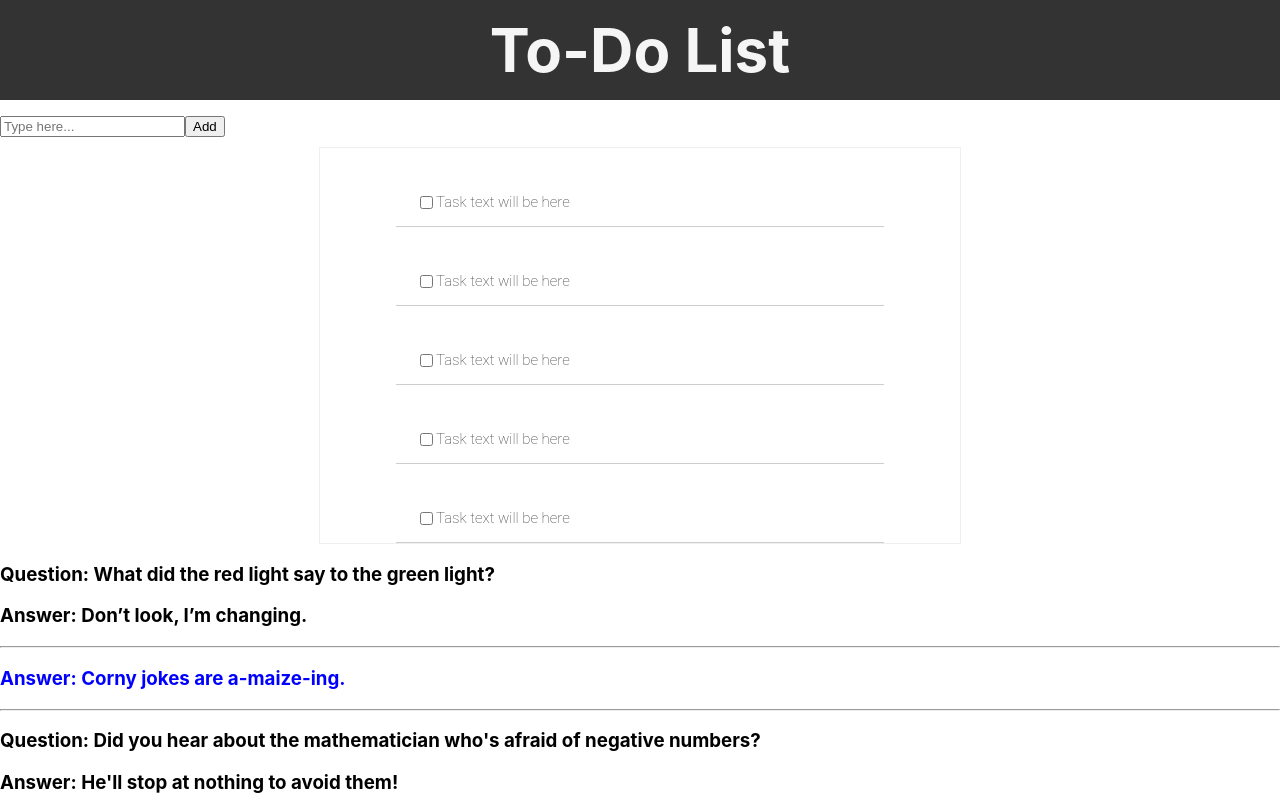
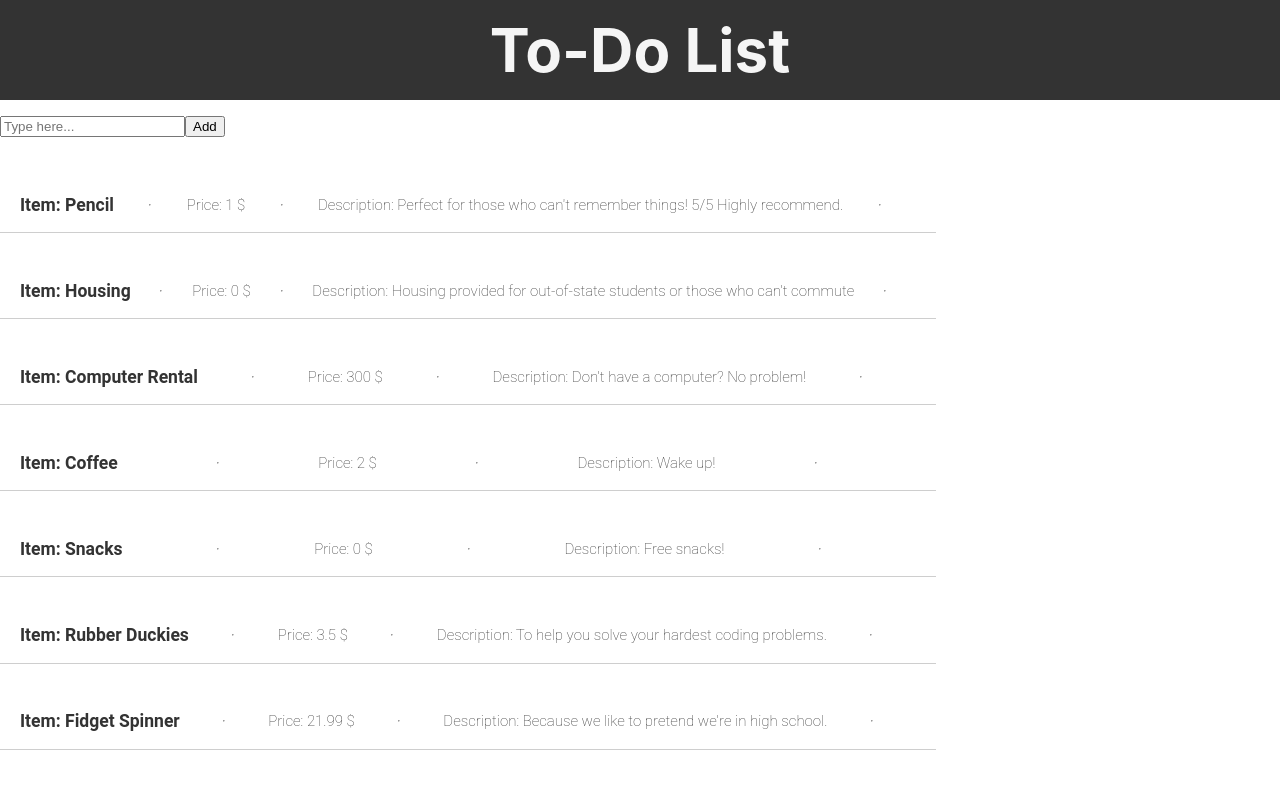
Before and after one commit to pe7r/project, a React (Create React App) app: page / in a window 1280 px wide. Shown: the top 797 px of the page. Built offline with nearby package versions, Linux system fonts and the light colour scheme.

Commit message:
Practice dynamic shaping adding map method for ToDoList and ProductList(habr titorial) #6

```diff
--- a/src/App.js
+++ b/src/App.js
@@ -3,23 +3,27 @@ import './App.css'
 import Header from './components/Header.js'
 import AddTask from './components/AddTask.js'
 import ToDoList from './components/ToDoList.js'
-import Joke from './components/NonProject/NonProject.js'
-import jokesData from "./jokesData"
+import ProductList from './components/ProductList.js'
+/*import Joke from './components/NonProject/NonProject.js'
+import jokesData from "./jokesData"*/
 
 class App extends Component {
   render() {
 
-    const jokeComponents = jokesData.map(joke => <Joke key={joke.id} question={joke.question} punchline={joke.punchline} />)
+    /*const jokeComponents = jokesData.map(joke => <Joke key={joke.id} question={joke.question} punchline={joke.punchline} />)*/
+
+
 
     return (
       <div className="App">
         <Header />
         <AddTask />
+        <ProductList />
         <ToDoList />
 
-        <div>
+        {/*<div>
             {jokeComponents}
-        </div>
+        </div>*/}
 
       </div>
     )
--- /dev/null
+++ b/src/components/Product.js
@@ -0,0 +1,17 @@
+import React from 'react'
+
+function Product(props) {
+	console.log(props)
+	return (
+		<div className="todo-item">
+			<h3>Item: {props.name}</h3>
+			<hr />
+			<p>Price: {props.price} $</p>
+			<hr />
+			<p>Description: {props.description}</p>
+			<hr />
+		</div>
+	)
+}
+
+export default Product
--- /dev/null
+++ b/src/components/ProductList.js
@@ -0,0 +1,18 @@
+import React from 'react'
+import Product from './Product.js'
+import products from '../vschoolProducts.js'
+
+function ProductList() {
+
+	const productComponents = products.map(product => <Product key={product.id} name={product.name}
+		price={product.price} description={product.description} />)
+
+	return (
+			<div>
+            	{productComponents}
+        	</div>
+
+	)
+}
+
+export default ProductList;
--- a/src/components/ToDoItem.js
+++ b/src/components/ToDoItem.js
@@ -1,13 +1,14 @@
 import React from 'react'
 import './ToDoItem.css'
 
-function ToDoItem() {
+function ToDoItem(props) {
+	console.log(props)
 	return (
 		<div className="todo-item">
 			<input type="checkbox" />
-			<p>Task text will be here</p>
+			<p>{props.description}</p>
 		</div>
 	)
 }
 
-export default ToDoItem;
+export default ToDoItem
--- a/src/components/ToDoList.js
+++ b/src/components/ToDoList.js
@@ -1,16 +1,16 @@
 import React from 'react'
 import ToDoItem from './ToDoItem.js'
 import './ToDoList.css'
+import items from '../items.js'
 
 function ToDoList() {
+
+	const toDoItems = items.map(item => <ToDoItem key={item.id} description={item.description} />)
+
 	return (
-		<div className="todo-list">
-			<ToDoItem />
-			<ToDoItem />
-			<ToDoItem />
-			<ToDoItem />
-			<ToDoItem />
-		</div>
+			<div>
+            	{toDoItems}
+        	</div>
 
 	)
 }
--- /dev/null
+++ b/src/items.js
@@ -0,0 +1,8 @@
+const items = [
+{
+	id: "1",
+	description: "Item description"
+}
+];
+
+export default items
--- /dev/null
+++ b/src/vschoolProducts.js
@@ -0,0 +1,52 @@
+const products = [
+    {
+        id: "1",
+        name: "Pencil",
+        price: 1,
+        description: "Perfect for those who can't remember things! 5/5 Highly recommend."
+    },
+    {
+        id: "2",
+        name: "Housing",
+        price: 0,
+        description: "Housing provided for out-of-state students or those who can't commute"
+    },
+    {
+        id: "3",
+        name: "Computer Rental",
+        price: 300,
+        description: "Don't have a computer? No problem!"
+    },
+    {
+        id: "4",
+        name: "Coffee",
+        price: 2,
+        description: "Wake up!"
+    },
+    {
+        id: "5",
+        name: "Snacks",
+        price: 0,
+        description: "Free snacks!"
+    },
+    {
+        id: "6",
+        name: "Rubber Duckies",
+        price: 3.50,
+        description: "To help you solve your hardest coding problems."
+    },
+    {
+        id: "7",
+        name: "Fidget Spinner",
+        price: 21.99,
+        description: "Because we like to pretend we're in high school."
+    },
+    {
+        id: "8",
+        name: "Sticker Set",
+        price: 14.99,
+        description: "To prove to other devs you know a lot."
+    }
+]
+
+export default products
```
